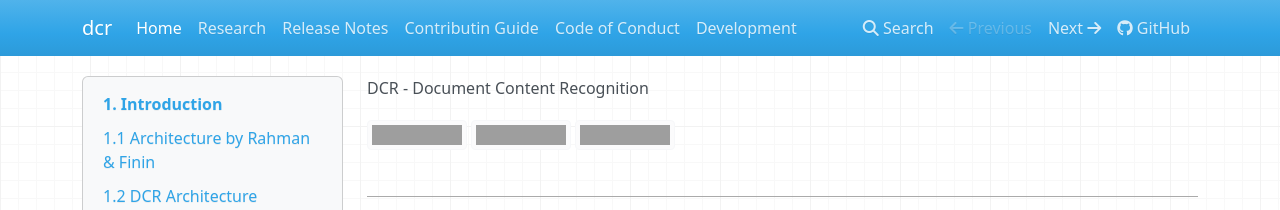
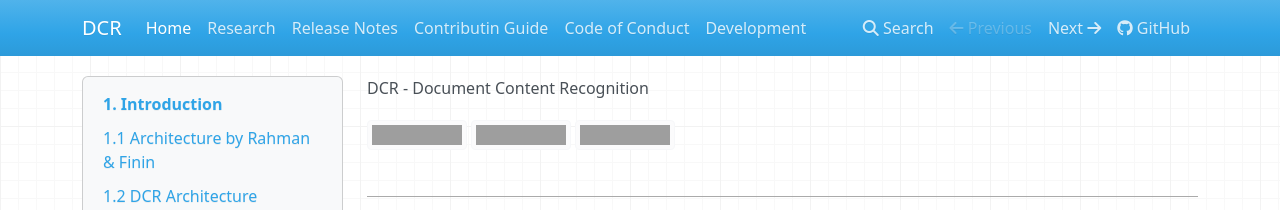
Before and after one commit to KonnexionsGmbH/dcr, an MkDocs documentation site: the page built from docs/index.md, in a window 1280 px wide. Shown: the top 210 px of the page. Built offline with MkDocs 1.6.1, drawn with Linux system fonts in a browser that asks for light colours; nearby versions of some CDN libraries; grey boxes are pictures that could not be loaded.

```diff
--- a/mkdocs.yml
+++ b/mkdocs.yml
@@ -1,4 +1,4 @@
-site_name: dcr
+site_name: DCR
 site_url: https://www.konnexions.ch/
 site_description: Document Content Recognition
 site_author: Konnexions GmbH Team
```
Also changed, not shown: 3 other files.
